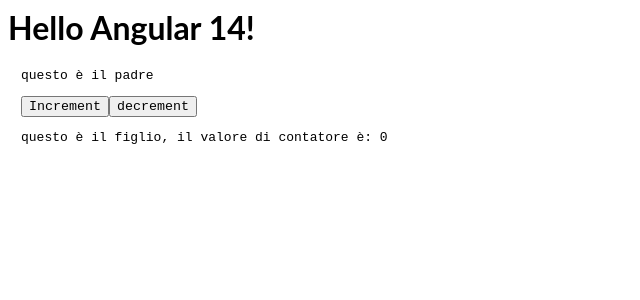
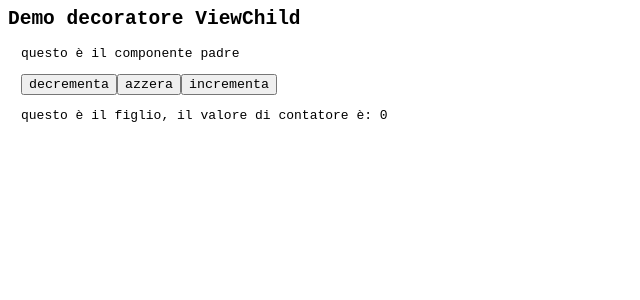
Before and after one commit to fabiofaie/appunti-angular, an Angular app: page / in a window 1280 px wide. Shown: the top 300 px of the page, without its empty margins (0-640 px from the left). Built offline with nearby package versions, Linux system fonts and the light colour scheme.

Commit message:
versione finale

```diff
--- a/src/app/app.component.html
+++ b/src/app/app.component.html
@@ -1,2 +1,2 @@
-<hello name="{{ name }}"></hello>
+<h2>Demo decoratore ViewChild</h2>
 <app-padre></app-padre>
--- a/src/app/app.module.ts
+++ b/src/app/app.module.ts
@@ -3,13 +3,12 @@
 import { FormsModule } from '@angular/forms';
 
 import { AppComponent } from './app.component';
-import { HelloComponent } from './hello.component';
 import { PadreComponent } from './padre/padre.component';
 import { FiglioComponent } from './figlio/figlio.component';
 
 @NgModule({
   imports: [BrowserModule, FormsModule],
-  declarations: [AppComponent, HelloComponent, PadreComponent, FiglioComponent],
+  declarations: [AppComponent, PadreComponent, FiglioComponent],
   bootstrap: [AppComponent],
 })
 export class AppModule {}
--- a/src/app/figlio/figlio.component.html
+++ b/src/app/figlio/figlio.component.html
@@ -1,2 +1,2 @@
 <div>questo è il figlio,
-il valore di contatore è: {{ count }}</div>
+il valore di contatore è: {{ contatore }}</div>
--- a/src/app/figlio/figlio.component.ts
+++ b/src/app/figlio/figlio.component.ts
@@ -8,12 +8,12 @@
 export class FiglioComponent {
   constructor() {}
 
-  count = 0;
+  contatore = 0;
 
-  increment() {
-    this.count++;
+  incrementaContatore() {
+    this.contatore++;
   }
-  decrement() {
-    this.count--;
+  decrementaContatore() {
+    this.contatore--;
   }
 }
--- a/src/app/hello.component.ts
+++ /dev/null
@@ -1,10 +0,0 @@
-import { Component, Input } from '@angular/core';
-
-@Component({
-  selector: 'hello',
-  template: `<h1>Hello {{name}}!</h1>`,
-  styles: [`h1 { font-family: Lato; }`]
-})
-export class HelloComponent  {
-  @Input() name: string;
-}
--- a/src/app/padre/padre.component.html
+++ b/src/app/padre/padre.component.html
@@ -1,6 +1,7 @@
-<div>questo è il padre</div>
+<div>questo è il componente padre</div>
 <div>
-  <button (click)="increment()">Increment</button>
-  <button (click)="decrement()">decrement</button>
+  <button (click)="decrementa()">decrementa</button>
+  <button (click)="azzera()">azzera</button>
+  <button (click)="incrementa()">incrementa</button>
 </div>
 <app-figlio></app-figlio>
--- a/src/app/padre/padre.component.ts
+++ b/src/app/padre/padre.component.ts
@@ -1,4 +1,4 @@
-import { Component, OnInit, ViewChild } from '@angular/core';
+import { Component, ViewChild } from '@angular/core';
 import { FiglioComponent } from '../figlio/figlio.component';
 
 @Component({
@@ -6,20 +6,22 @@
   templateUrl: 'padre.component.html',
   styleUrls: ['padre.component.css'],
 })
-export class PadreComponent implements OnInit {
+export class PadreComponent {
   constructor() {}
-
-  ngOnInit() {}
 
   // deve esserci un selettore di FiglioComponent nel mio Html
   @ViewChild(FiglioComponent, { static: true })
   private child: FiglioComponent;
 
-  increment() {
-    this.child.increment();
+  incrementa() {
+    this.child.incrementaContatore();
   }
 
-  decrement() {
-    this.child.decrement();
+  decrementa() {
+    this.child.decrementaContatore();
+  }
+
+  azzera() {
+    this.child.contatore = 0;
   }
 }
```
